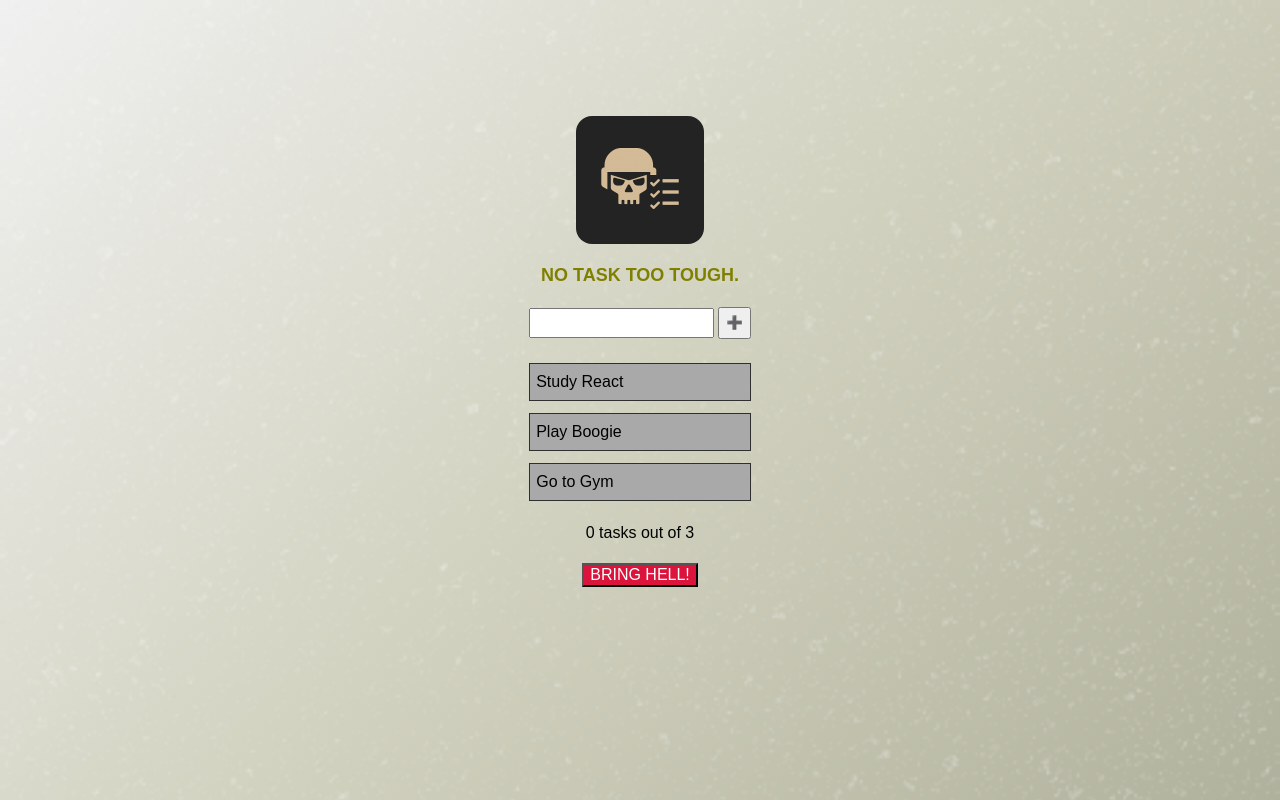
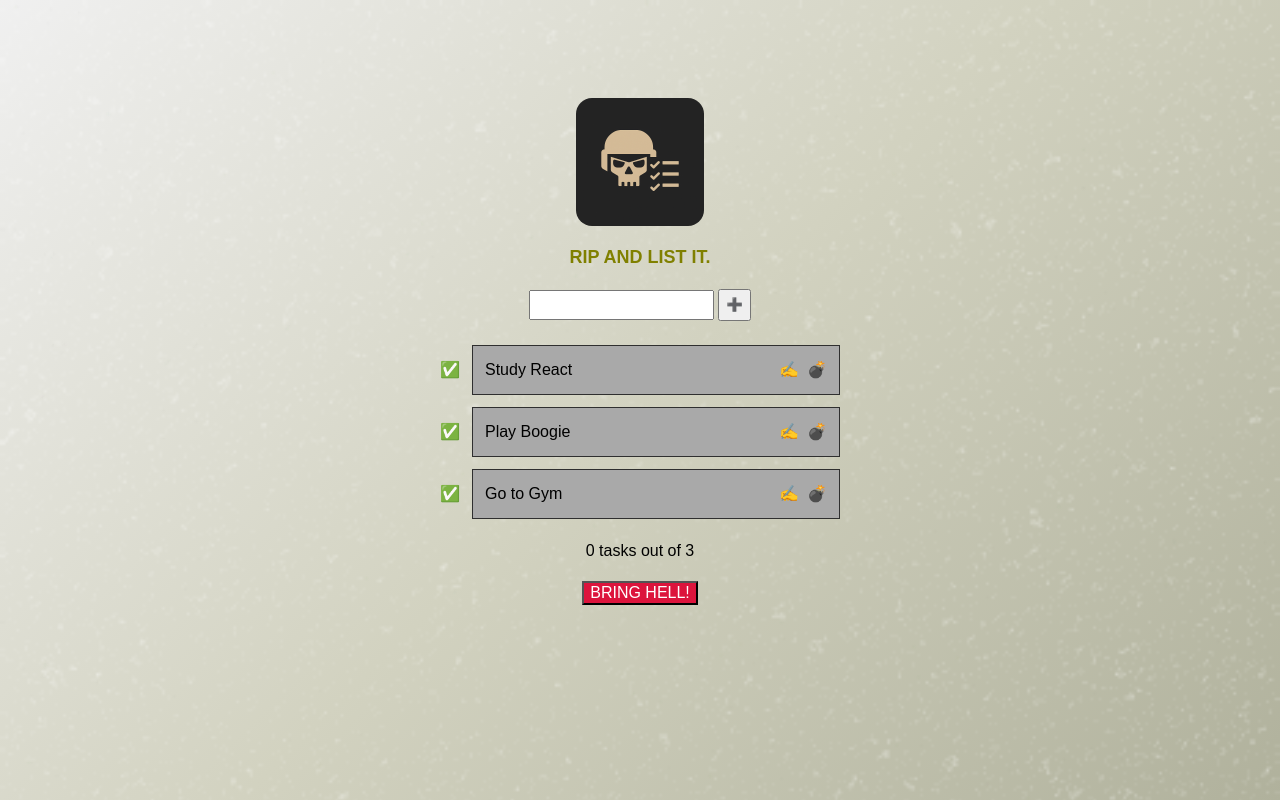
Before and after one commit to fdevinar/tudoom, a React (Vite) app: page / in a window 1280 px wide. Built offline with nearby package versions, Linux system fonts and the light colour scheme; no server answers.

Commit message:
full edit implementation

```diff
--- a/src/App.css
+++ b/src/App.css
@@ -22,6 +22,7 @@ main {
   gap: 18px;
   padding: 16px;
   position: relative;
+  min-width: 400px;
 }
 
 .logo {
@@ -47,8 +48,10 @@ p.tagline {
 .input-wrapper {
   display: flex;
   flex-direction: column;
+  align-items: center;
   gap: 8px;
   z-index: 2;
+  width: 100%;
 }
 form {
   gap: 4px;
@@ -66,12 +69,14 @@ form button {
   flex-direction: column;
   gap: 12px;
   margin-top: 16px;
+  width: 100%;
 }
 .input-list .item {
+  width: 100%;
   text-align: start;
   border: 1px solid #2f2f2f;
   background-color: darkgray;
-  padding: 6px;
+  padding: 12px;
   display: flex;
   justify-content: space-between;
   transition: font-weight 100ms ease-in;
@@ -80,9 +85,9 @@ form button {
   &:hover {
     font-weight: 700;
     transform: scale(1.05);
-    .btn-wrapper {
+    /* .btn-wrapper {
       display: flex;
-    }
+    } */
   }
 }
 .input-list .item.animate {
@@ -108,7 +113,12 @@ form button {
   opacity: 0.3;
 }
 .input-list .item .btn-wrapper {
-  display: none;
+  display: flex;
+  align-items: center;
+  gap: 8px;
+}
+.input-list .item input {
+  width: 100%;
 }
 span.task-count {
   margin-top: 12px;
@@ -139,3 +149,16 @@ p.calm {
     animation-timing-function: ease-out;
   }
 }
+.task-wrapper {
+  display: flex;
+  align-items: center;
+  width: 100%;
+  gap: 12px;
+}
+
+.action {
+  transition: all 1200ms;
+  &:hover {
+    transform: rotate(360deg);
+  }
+}
--- a/src/App.jsx
+++ b/src/App.jsx
@@ -96,8 +96,10 @@ function App() {
     playExplode();
   }
 
-  function editTask(id) {
-    alert('edit this task' + id);
+  function editTask(id, newText) {
+    setTaskList(prev =>
+      prev.map(task => task.id === id ? { ...task, text: newText } : task)
+    )
   }
 
   function notifyInvalid() {
@@ -120,7 +122,8 @@ function App() {
 
       <img className='logo' src={logo} alt="logo" />
 
-      <p className="tagline">{taglineList[Math.random() * Math.floor(taglineList.length) | 0]}</p>
+      {/* <p className="tagline">{taglineList[Math.random() * Math.floor(taglineList.length) | 0]}</p> */}
+      <p className="tagline">{taglineList[0]}</p>
 
       <div className='input-wrapper'>
 
@@ -139,13 +142,12 @@ function App() {
                 task={task}
                 onToggle={() => toggleTask(task.id)}
                 onDelete={() => deleteTask(task.id)}
-                onEdit={() => editTask(task.id)}
+                onSave={(id, newText) => editTask(id, newText)}
                 >
               </TaskItem>
             ))}
         </div>
             <span className={`task-count ${countTask != 0 && countDone === countTask ? "alldone" : ""}`}>
-              {/* const count = arr.reduce((a, str) => a + str.includes('ABC'), 0); */}
               {countDone} tasks out of {countTask}
               </span>
 
--- a/src/TaskItem.jsx
+++ b/src/TaskItem.jsx
@@ -1,17 +1,41 @@
-// import { useEffect } from 'react'
+import { useState } from 'react'
 
-export default function TaskItem ({task, onToggle, onEdit, onDelete }) {
+export default function TaskItem ({task, onToggle, onSave, onDelete }) {
+
+    // EDIT and SAVE LOGIC
+    const [isEditing, setIsEditing] = useState(false);
+    const [editText, setEditText] = useState(task.text);
+    const editButton = !isEditing && <div className="action" title="Edit Task" onClick={() => onEdit()}>✍️</div>;
+    const saveButton = isEditing && <div className="action" title="Save Task" onClick={() => onConfirm()}>💾</div>;
+
+    function onEdit() {
+        setIsEditing(true);
+    }
+    function onConfirm() {
+        if (editText) {
+            onSave(task.id, editText.trim());
+            setIsEditing(false);
+        }
+    }
 
     return (
-        <div className={`item animate ${task.isDone ? 'done' : ''}`}>
-            <span>{task.text}</span>
-            <div className="btn-wrapper">
-                <div title="Mark as Done" onClick={onToggle}>✅</div>
-                <div title="Edit Task" onClick={onEdit}>✍️</div>
-                <div title="Delete Task" onClick={onDelete}>💣</div>
+        <div className="task-wrapper">
+            {/* DONE BTN */}
+            <div className="action" title="Mark as Done" onClick={onToggle}>✅</div>
+            <div className={`item animate ${task.isDone ? 'done' : ''}`}>
+                {/* TASK TEXT or EDIT INPUT */}
+                {isEditing ?
+                <input type="text" value={editText} onChange={e => setEditText(e.target.value)} required pattern=".*\S.*"></input> :
+                <span>{task.text}</span>
+                }
+                {/* EDIT SAVE DELETE BTNS */}
+                <div className="btn-wrapper">
+                    {editButton}
+                    {saveButton}
+                    <div className="action" title="Delete Task" onClick={onDelete}>💣</div>
+                </div>
             </div>
         </div>
-
     )
 
 }
```
